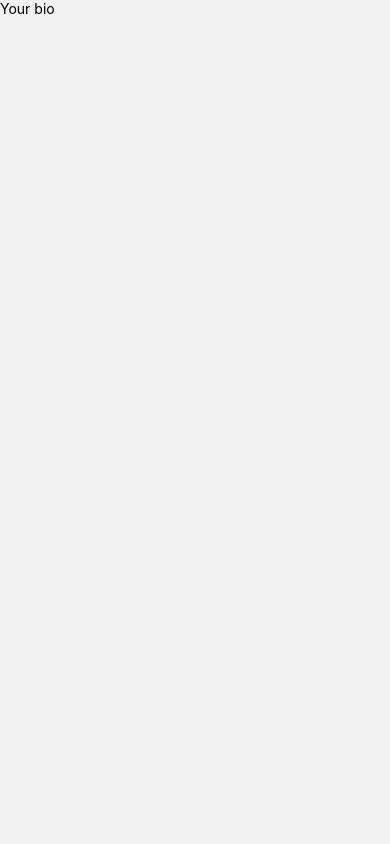
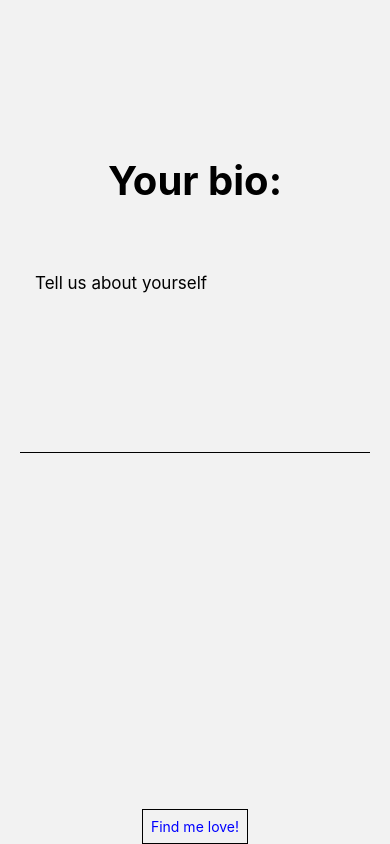
Before and after one commit to Jeka-13/shararam-eighteen-mobile, a React Native app: screen /Bio in a window 390 px wide. Built offline with nearby package versions, Linux system fonts and the light colour scheme.

Commit message:
Add bio section

```diff
--- a/App.js
+++ b/App.js
@@ -7,6 +7,7 @@ import WelcomeScreen from "./screens/welcome/WelcomeScreen";
 import {createNativeStackNavigator} from "@react-navigation/native-stack";
 import YourShararamScreen from "./screens/your-shararam/YourShararamScreen";
 import BioScreen from "./screens/bio/BioScreen";
+import LoveListScreen from "./screens/love-list/LoveListScreen";
 
 const Stack = createNativeStackNavigator();
 export default function App() {
@@ -27,6 +28,9 @@ export default function App() {
                   <Stack.Screen name="Bio" component={BioScreen} options={{
                       headerShown: false
                   }}/>
+                  <Stack.Screen name="LoveList" component={LoveListScreen} options={{
+                      headerShown: false
+                  }}/>
               </Stack.Navigator>
           </NavigationContainer>
       </>
--- a/screens/bio/BioScreen.js
+++ b/screens/bio/BioScreen.js
@@ -1,14 +1,49 @@
-import React from 'react';
-import {SafeAreaView, Text, View} from "react-native";
+import React, {useState} from 'react';
+import {SafeAreaView, StyleSheet, Text, TextInput, View} from "react-native";
+import CustomButton from "../../components/button/CustomButton";
 
-const BioScreen = () => {
+const BioScreen = ({navigation}) => {
+    const [bio, setBio] = useState('')
+    function onPress() {
+        navigation.replace('LoveList')
+    }
     return (
-        <SafeAreaView>
-            <View>
-                <Text>Your bio</Text>
+        <SafeAreaView style={styles.container}>
+            <View style={styles.container}>
+                <Text style={styles.text}>Your bio:</Text>
+                <TextInput
+                    style={styles.textArea}
+                    placeholder='Tell us about yourself'
+                    editable
+                    multiline
+                    onChangeText={setBio}
+                    value={bio}
+                />
             </View>
+            <CustomButton title='Find me love!' press={onPress}/>
         </SafeAreaView>
     );
 };
 
 export default BioScreen;
+
+const styles = StyleSheet.create({
+    container: {
+        flex: 1,
+        marginTop: '20%',
+        alignItems: "center"
+    },
+    text: {
+        fontSize: 40,
+        marginBottom: '15%',
+        fontWeight: "bold"
+    },
+    textArea: {
+        width: 350,
+        padding: 15,
+        fontSize: 17,
+        height: '30%',
+        borderBottomColor: '#000',
+        borderBottomWidth: 1
+    }
+})
--- /dev/null
+++ b/screens/love-list/LoveListScreen.js
@@ -0,0 +1,14 @@
+import React from 'react';
+import {SafeAreaView, Text, View} from "react-native";
+
+const LoveListScreen = () => {
+    return (
+        <SafeAreaView>
+            <View>
+                <Text>Love list</Text>
+            </View>
+        </SafeAreaView>
+    );
+};
+
+export default LoveListScreen;
```
